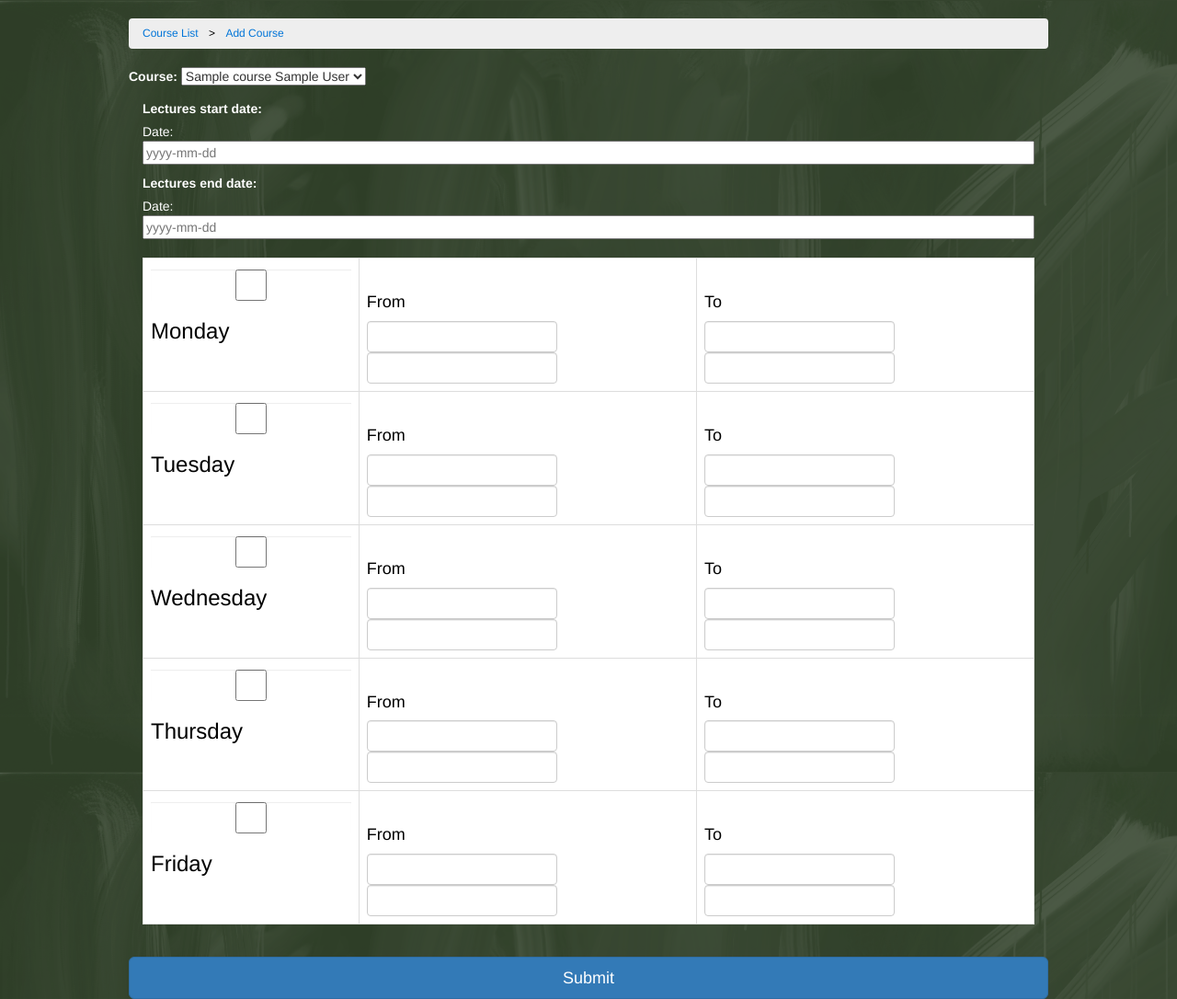
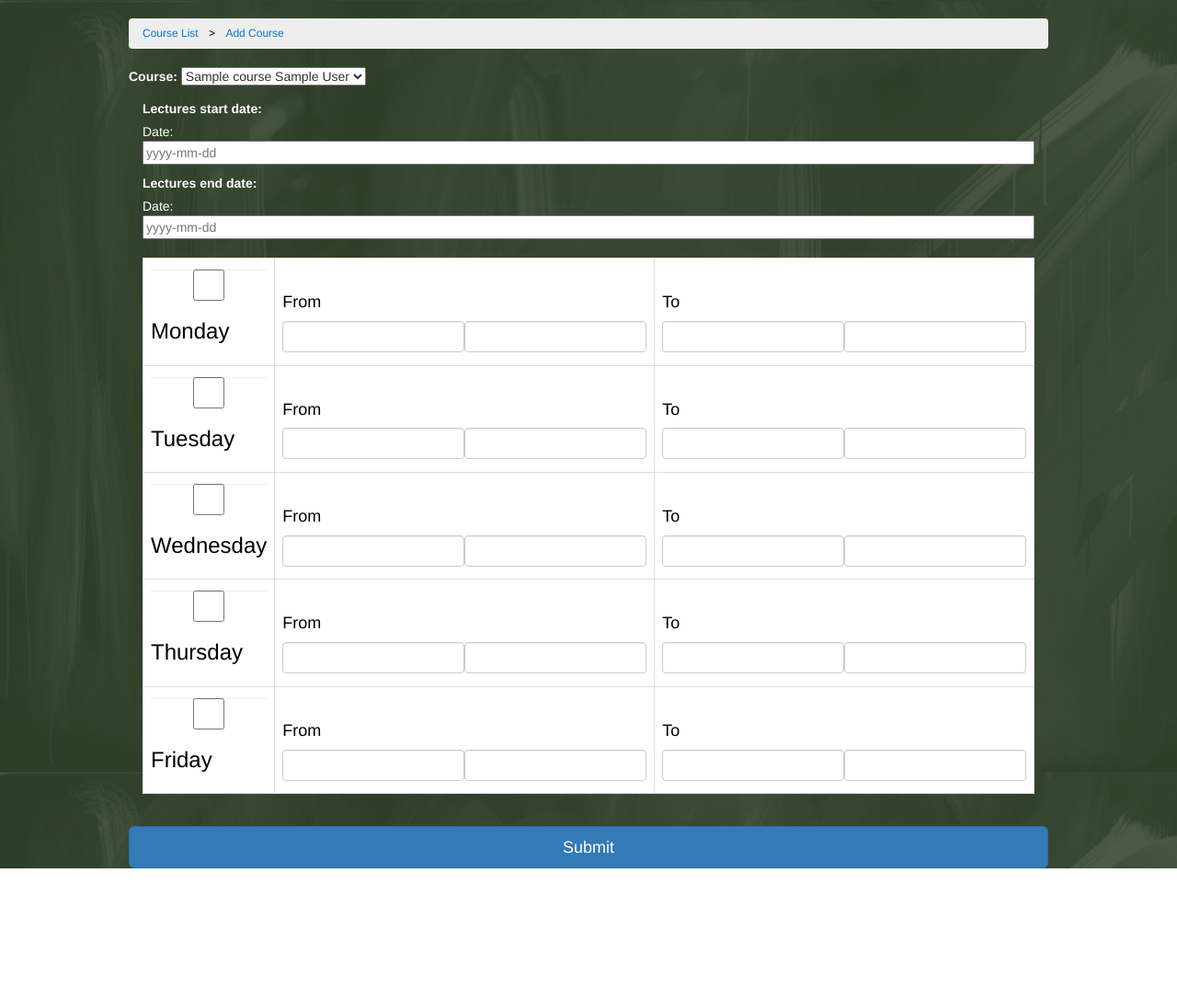
Before and after one commit to frestr/chalktalk, a Flask app: template chalktalk/templates/addcourse.html in a window 1280 px wide. Shown: the whole page at 92% size. After the commit the page ends 944 px from the top, so only its background shows below. Run offline with Flask 2, Linux system fonts and the light colour scheme; the template is opened without the code that fills it: most values are stand-ins (such as "Sample title", 1, 10 or a date in 2020); some libraries are stand-ins or nearby versions.

Commit message:
Changed the CSS of .time_cell

```diff
--- a/chalktalk/templates/addcourse.html
+++ b/chalktalk/templates/addcourse.html
@@ -31,8 +31,8 @@
             display: table;
         }
 
-        .day_cell{
-            display: table;
+        .time_cell{
+            display: table-cell;
         }
 
 
```
